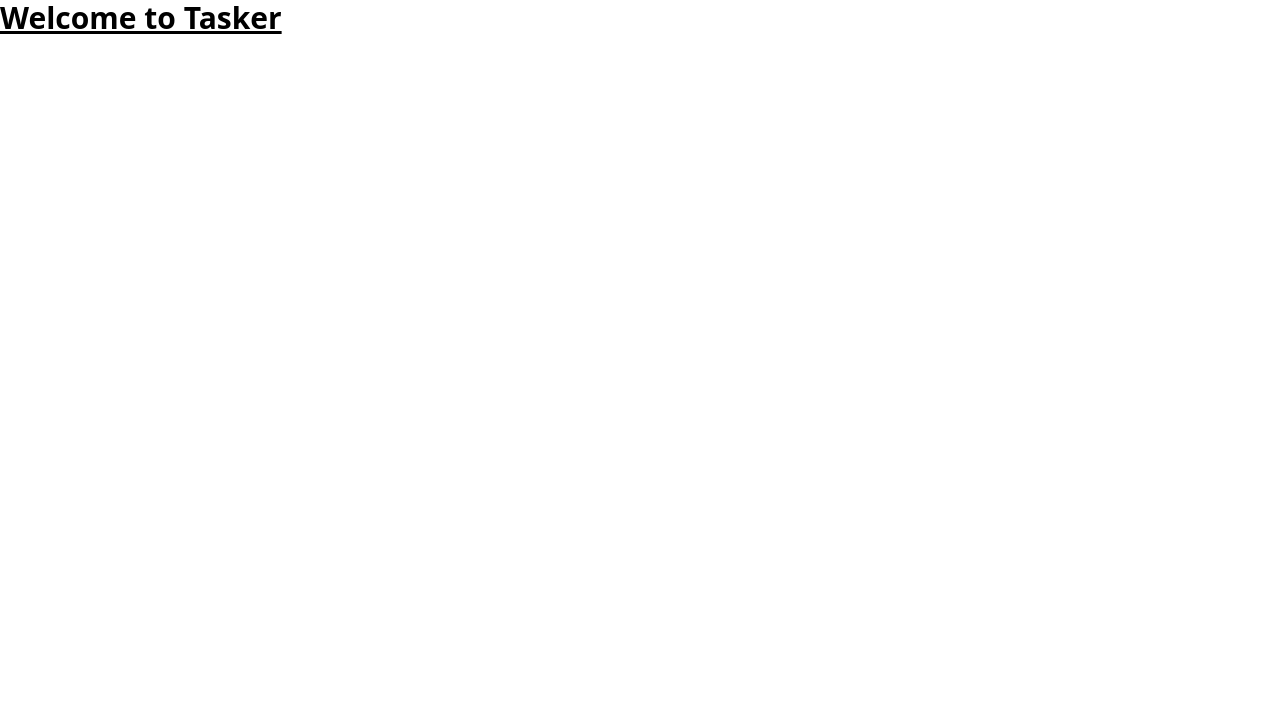
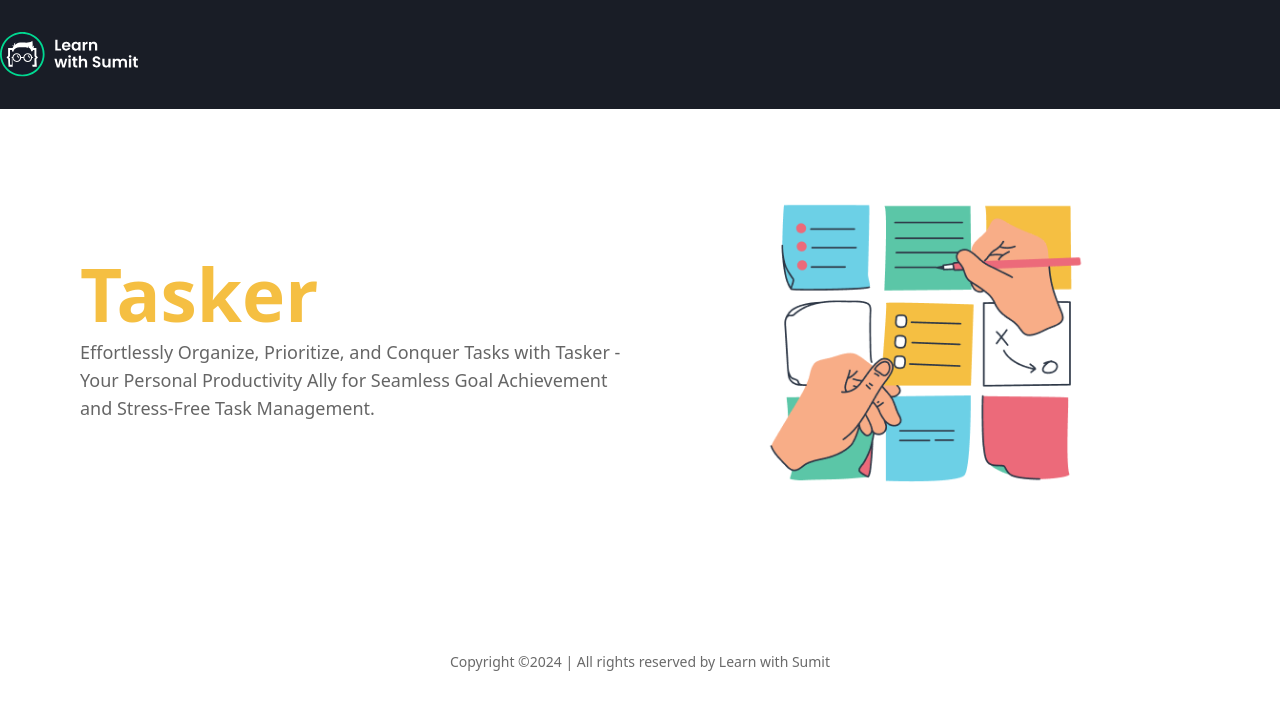
Before and after one commit to ashik-08/m2-tasker, a React (Vite) app: page / in a window 1280 px wide. Shown: the top 710 px of the page. Built offline with nearby package versions, Linux system fonts and the light colour scheme.

Commit message:
[update](App): add Header, Hero & Footer component to App

```diff
--- a/src/App.jsx
+++ b/src/App.jsx
@@ -1,8 +1,14 @@
+import Footer from "./components/Footer";
+import Header from "./components/Header";
+import Hero from "./components/Hero";
+
 const App = () => {
   return (
-    <div>
-      <h1 className="text-3xl font-bold underline">Welcome to Tasker</h1>
-    </div>
+    <section>
+      <Header />
+      <Hero />
+      <Footer />
+    </section>
   );
 };
 
```
